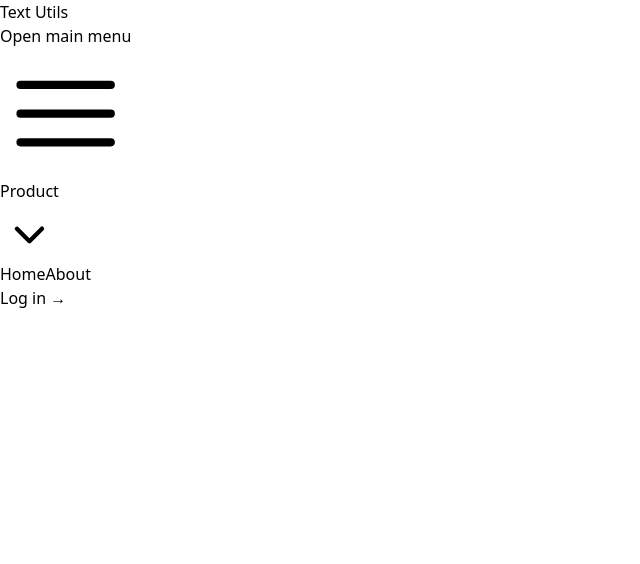
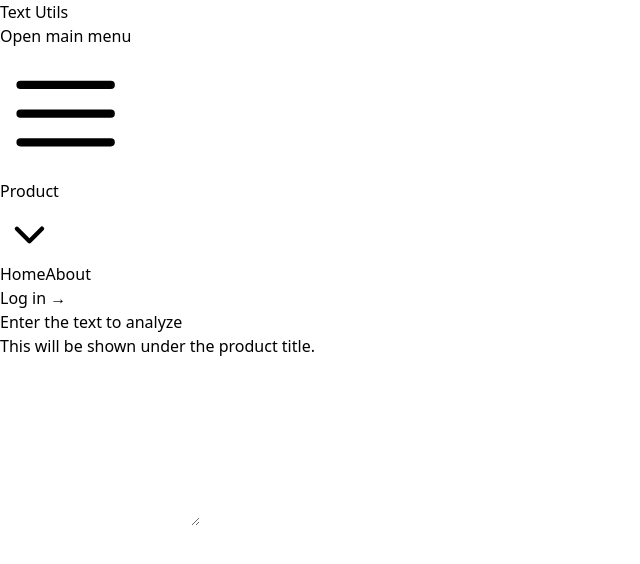
Before and after one commit to Gautam4513/Text-Utils, a React (Vite) app: page / in a window 1280 px wide. Shown: the top 564 px of the page, without its empty margins (0-640 px from the left). Built offline with nearby package versions, Linux system fonts and the light colour scheme.

Commit message:
add a textform component

```diff
--- a/src/App.jsx
+++ b/src/App.jsx
@@ -1,5 +1,6 @@
 import React from 'react'
 import Navbar from './Components/Navbar.jsx'
+import TextFrom from './Components/TextFrom.jsx'
 
 
 const App = () => {
@@ -7,6 +8,7 @@ const App = () => {
   return (
     <div>
       <Navbar title="Text Utils" />
+      <TextFrom heading="Enter the text to analyze" />
     </div>
   )
 }
--- a/src/Components/Navbar.jsx
+++ b/src/Components/Navbar.jsx
@@ -23,7 +23,6 @@ import {
     XMarkIcon,
 } from '@heroicons/react/24/outline'
 import { ChevronDownIcon, PhoneIcon, PlayCircleIcon } from '@heroicons/react/20/solid'
-import { prototype } from 'postcss/lib/previous-map'
 
 const products = [
     { name: 'Analytics', description: 'Get a better understanding of your traffic', href: '#', icon: ChartPieIcon },
@@ -77,7 +76,7 @@ export default function Navbar(props) {
                                         className="group relative flex items-center gap-x-6 rounded-lg p-4 text-sm leading-6 hover:bg-gray-50"
                                     >
                                         <div className="flex h-11 w-11 flex-none items-center justify-center rounded-lg bg-gray-50 group-hover:bg-white">
-                                            <item.icon aria-hidden="true" className="h-6 w-6 text-gray-600 group-hover:text-indigo-600" />
+                                            <item.icon aria-hidden="true" className="h-6 w-6 text-gray-600 group-hover:text-redx-600" />
                                         </div>
                                         <div className="flex-auto">
                                             <a href={item.href} className="block font-semibold text-gray-900">
--- /dev/null
+++ b/src/Components/TextFrom.jsx
@@ -0,0 +1,21 @@
+import React from 'react'
+import { Description, Field, Label, Textarea } from '@headlessui/react'
+import clsx from 'clsx'
+
+export default function TextFrom(props) {
+    return (
+        <div className="w-full max-w-3xl px-4 text-black    py-3  mx-auto ">
+            <Field>
+                <Label className="text-xl/6 font-medium text-black">{props.heading}</Label>
+                <Description className="text-sm/6 text-black">This will be shown under the product title.</Description>
+                <Textarea
+                    className={clsx(
+                        'mt-3 block w-full resize-none rounded-lg border-4 border-blue-200/50 bg-white py-1.5 px-3 text-sm/6 text-black ',
+                        'focus:outline-none data-[focus]:border-blue-200'
+                    )}
+                    rows={7}
+                />
+            </Field>
+        </div>
+    )
+}
```
Also changed, not shown: 1 other file (tests, documents, lock files or other folders).
